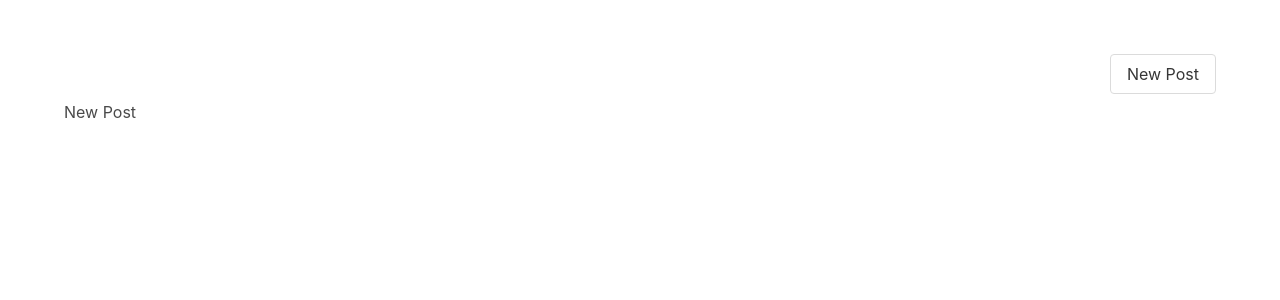
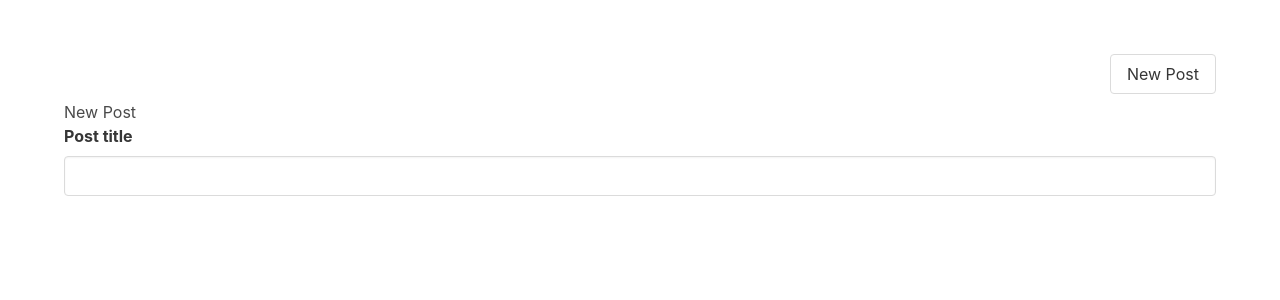
Before and after one commit to nghilevi/vuejs-composition-api-v3-learn, a Vue app: page /posts/new in a window 1280 px wide. Shown: the top 300 px of the page. Built offline with nearby package versions, Linux system fonts and the light colour scheme.

Commit message:
created reusable post writer component

```diff
--- /dev/null
+++ b/src/components/PostWriter.vue
@@ -0,0 +1,16 @@
+<script lang="ts" setup>
+import { TimelinePost } from '../posts'
+
+const props = defineProps<{ post: TimelinePost }>()
+</script>
+
+<template>
+    <div class="columns">
+        <div class="column">
+            <div class="field">
+                <div class="label">Post title</div>
+                <input type="text" class="input">
+            </div>
+        </div>
+    </div>
+</template>
--- a/src/views/NewPost.vue
+++ b/src/views/NewPost.vue
@@ -1,3 +1,16 @@
+<script lang="ts" setup>
+import { DateTime } from 'luxon'
+import PostWriter from '../components/PostWriter.vue';
+import { TimelinePost } from '../posts';
+
+const post: TimelinePost = {
+    id: '-1',
+    title: 'Title',
+    created: DateTime.now()
+}
+</script>
+
 <template>
     New Post
+    <PostWriter :post="post" />
 </template>
```
